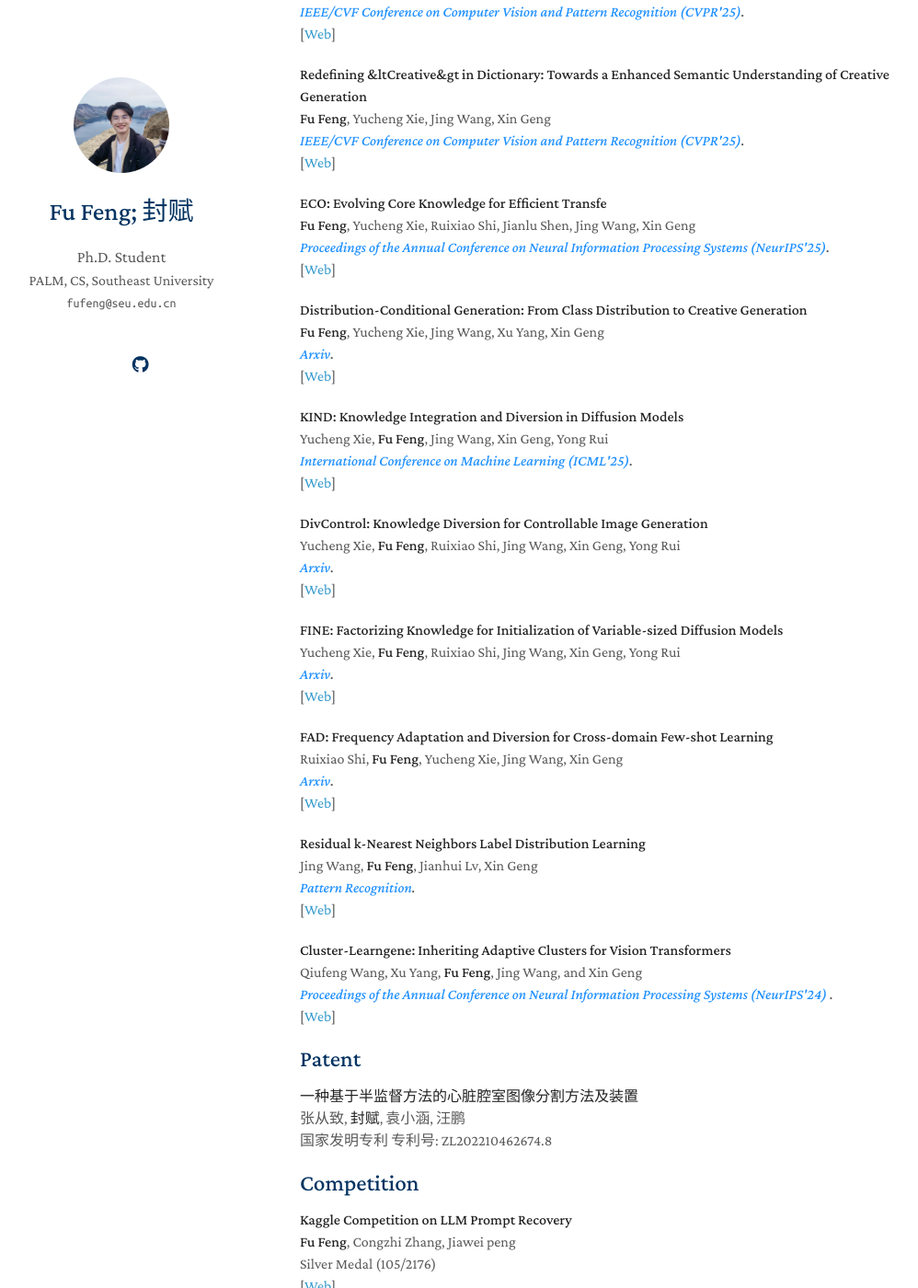
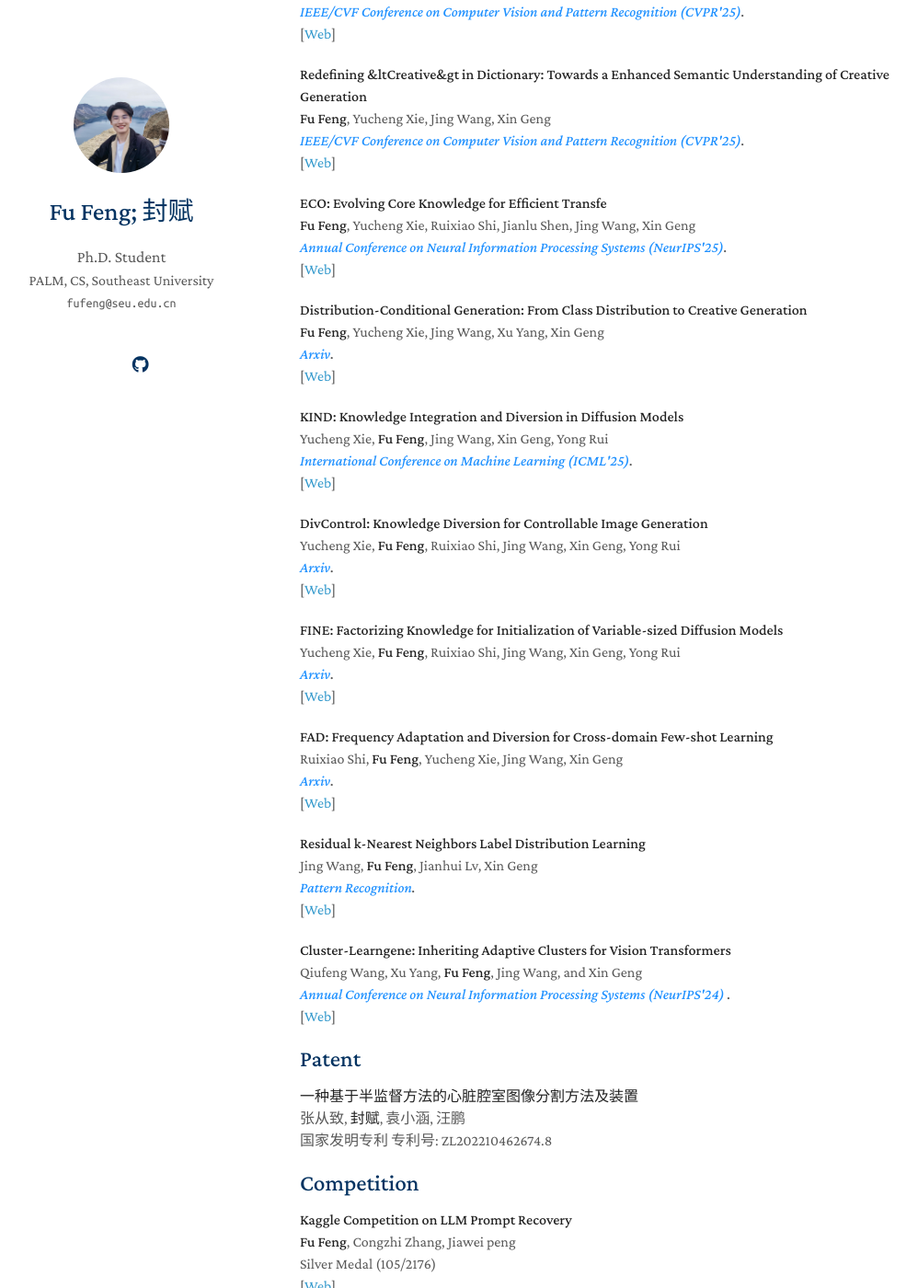
Before and after one commit to fu-feng/fu-feng.github.io, a Jekyll site: the page built from index.md, in a window 1280 px wide and 1400 px high, scrolled down 541 px. Shown: the whole window at 92% size, without its empty margins (144-1142 px from the left). Built offline with Jekyll 4.4.1, drawn with Linux system fonts in a browser that asks for light colours; nearby versions of some CDN libraries; a style sheet for code colours, icons or effects is not loaded; our own code applies the rules of GitHub Pages for plain Markdown files.

Commit message:
Remove 'Proceedings of' from NeurIPS citations

```diff
--- a/index.md
+++ b/index.md
@@ -58,7 +58,7 @@ I am a Ph.D. student supervised by Prof Xin Geng at [PALM](http://palm.seu.edu.c
 <br />
 <strong>Fu Feng</strong>, Yucheng Xie, Ruixiao Shi, Jianlu Shen, Jing Wang, Xin Geng
 <br />
-<em><strong><i style="color:#1e90ff">Proceedings of the Annual Conference on Neural Information Processing Systems (NeurIPS'25)</i></strong>.</em>
+<em><strong><i style="color:#1e90ff">Annual Conference on Neural Information Processing Systems (NeurIPS'25)</i></strong>.</em>
 <br />
    [<a href="https://arxiv.org/pdf/2401.08139.pdf">Web</a>]
 <br/>
@@ -149,7 +149,7 @@ Jing Wang, <strong>Fu Feng</strong>, Jianhui Lv, Xin Geng
 <br />
 Qiufeng Wang, Xu Yang, <strong>Fu Feng</strong>, Jing Wang, and Xin Geng
 <br />
-<em><strong><i style="color:#1e90ff"> Proceedings of the Annual Conference on Neural Information Processing Systems (NeurIPS'24) </i></strong>.</em>
+<em><strong><i style="color:#1e90ff">Annual Conference on Neural Information Processing Systems (NeurIPS'24) </i></strong>.</em>
 <br />
    [<a href="https://arxiv.org/pdf/2408.07337.pdf">Web</a>]
 <br/>
```
